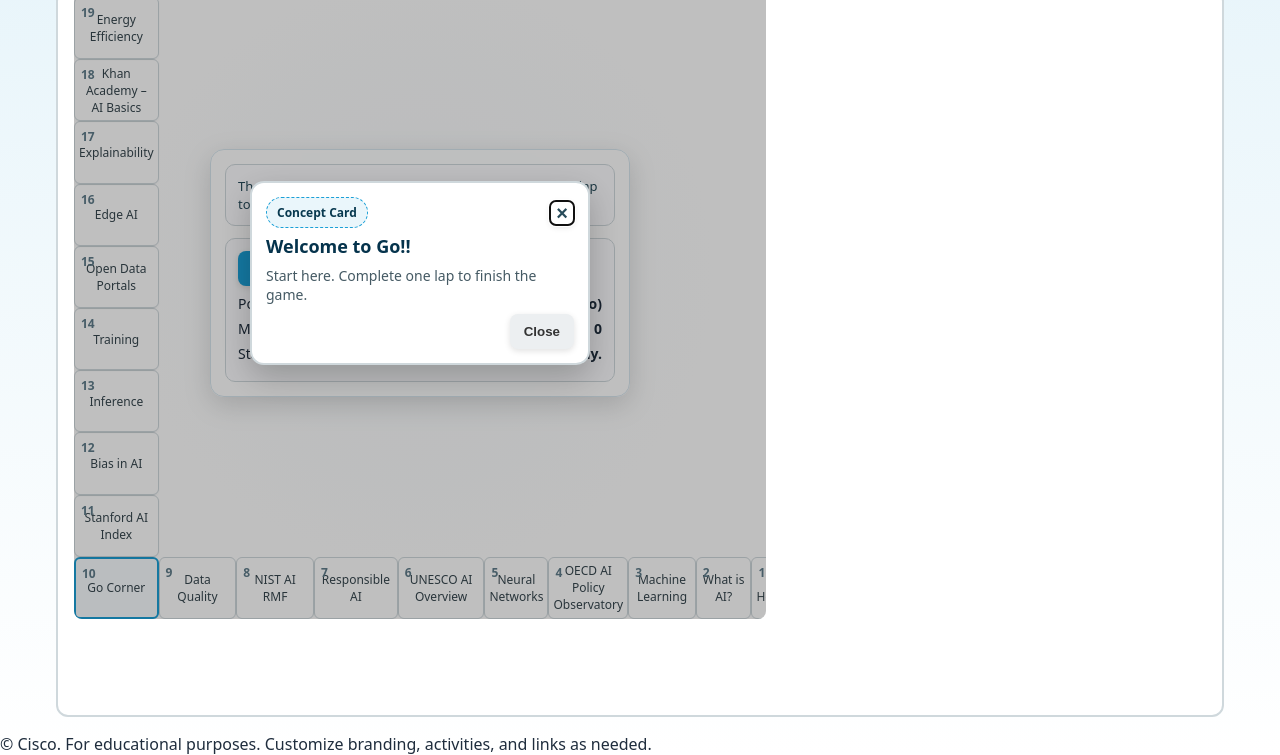
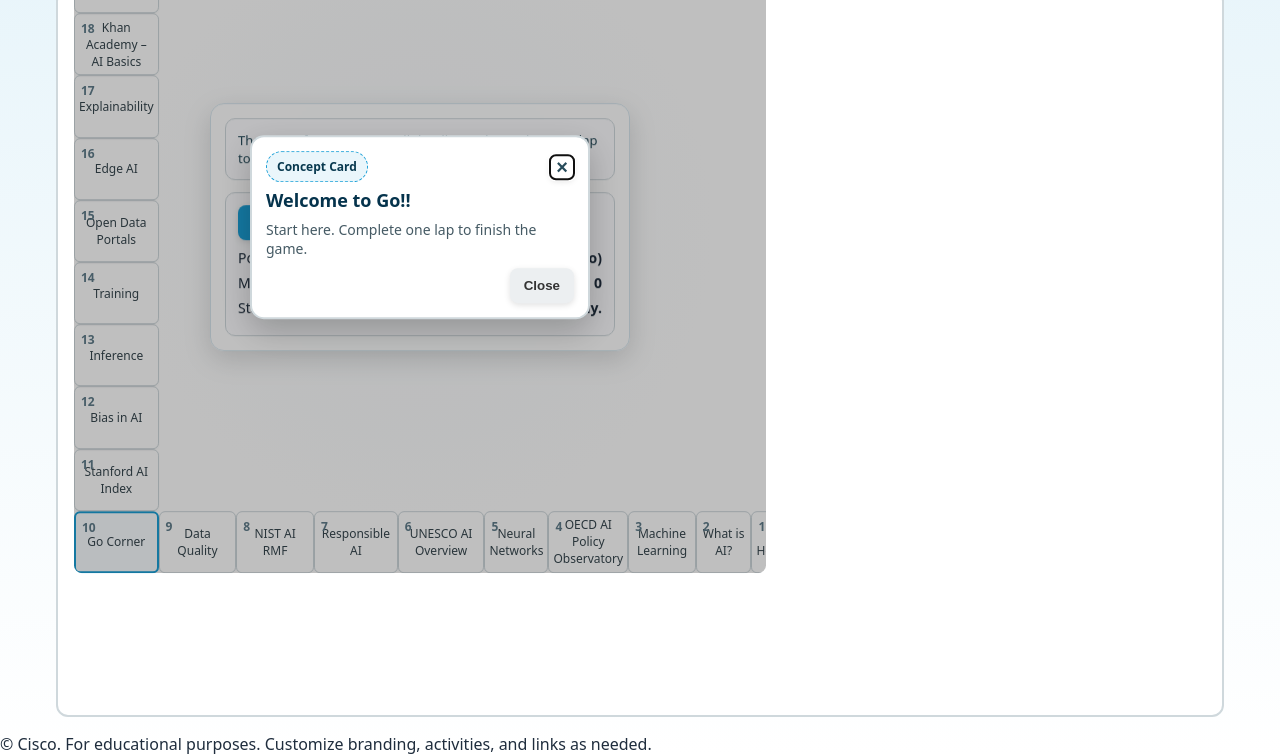
Before and after one commit to wxccsmb/CTFMonopoly, a plain HTML site: page game.html in a window 1280 px wide. Shown: the part 103-858 px from the top of the page. Drawn offline with Linux system fonts and the light colour scheme.

Commit message:
Update game.html

```diff
--- a/game.html
+++ b/game.html
@@ -15,6 +15,7 @@
       --text:#1f2d3d;
       --ring:#d7e6ee;
       --overlay-offset: 0px; /* JS will set this. */
+      --board-offset-y: 0px;
     }
     *{box-sizing:border-box;}
     body{
@@ -62,7 +63,7 @@ overflow-y:hidden;
       background:radial-gradient(circle at 50% 50%, #f8fbfd 0%, #ffffff 60%);
       border-radius:8px;overflow:hidden;
       /* JS sets explicit width/height to ensure full board is visible */
-      transform:translateY(-80px); / Move the board up by 80px; adjust value as needed. */
+      transform: translateY(var(--board-offset-y));
     }
     .tile{
       background:var(--tile-bg);border:1px solid var(--tile-border);
@@ -214,6 +215,9 @@ to{opacity:1;transform:translate(-50%, calc(-50% + var(--overlay-offset))) scale
     const movesEl = document.getElementById('moves');
     const statusEl = document.getElementById('status');
     const diceFaceEl = document.getElementById('diceFace');
+    // How many board tiles to move the whole board upward.
+// Negative offset moves up; positive would move down.
+const BOARD_SHIFT_TILES = 2; // Change to any integer (e.g., 1–4) as desired.
 
     // Card modal elements
     const cardBackdropEl = document.getElementById('cardBackdrop');
@@ -332,6 +336,7 @@ const mainPaddingY = 32; // main has 16px top + 16px bottom
 const availableHeight = Math.max(320, window.innerHeight - headerHeight - mainPaddingY);
 
 
+
 // Measure the wrapper’s inner content width (exclude its paddings).
 const styles = getComputedStyle(boardWrapperEl);
 const padL = parseFloat(styles.paddingLeft) || 0;
@@ -339,7 +344,7 @@ const padR = parseFloat(styles.paddingRight) || 0;
 // clientWidth includes paddings; subtract them to get the content box width.
 const contentWidth = Math.max(0, boardWrapperEl.clientWidth - padL - padR);
 
-
+// Size the board to the smaller of available height or content width.
 const size = Math.floor(Math.min(contentWidth, availableHeight));
 boardEl.style.width = size + 'px';
 boardEl.style.height = size + 'px';
@@ -348,8 +353,8 @@ boardEl.style.height = size + 'px';
 // If you’re using the overlay offset by tiles, keep this (otherwise remove):
 if (typeof SPACES_UP !== 'undefined') {
 const tileHeight = size / 11;
-const offsetPx = -(tileHeight * SPACES_UP);
-boardEl.style.setProperty('--overlay-offset', offsetPx + 'px');
+const boardOffsetPx = -(tileHeight * BOARD_SHIFT_TILES); // negative = up
+boardEl.style.setProperty('--board-offset-y', boardOffsetPx + 'px');
 }
 }
 
@@ -504,8 +509,7 @@ boardEl.style.setProperty('--overlay-offset', offsetPx + 'px');
     updateHUD();
     showCard(0);
     fitBoardToViewport();
-    window.addEventListener('resize', fitBoardToViewport);
-window.addEventListener('orientationchange', fitBoardToViewport);
+
 
     // Events
     rollBtn.addEventListener('click', handleRoll);
```
